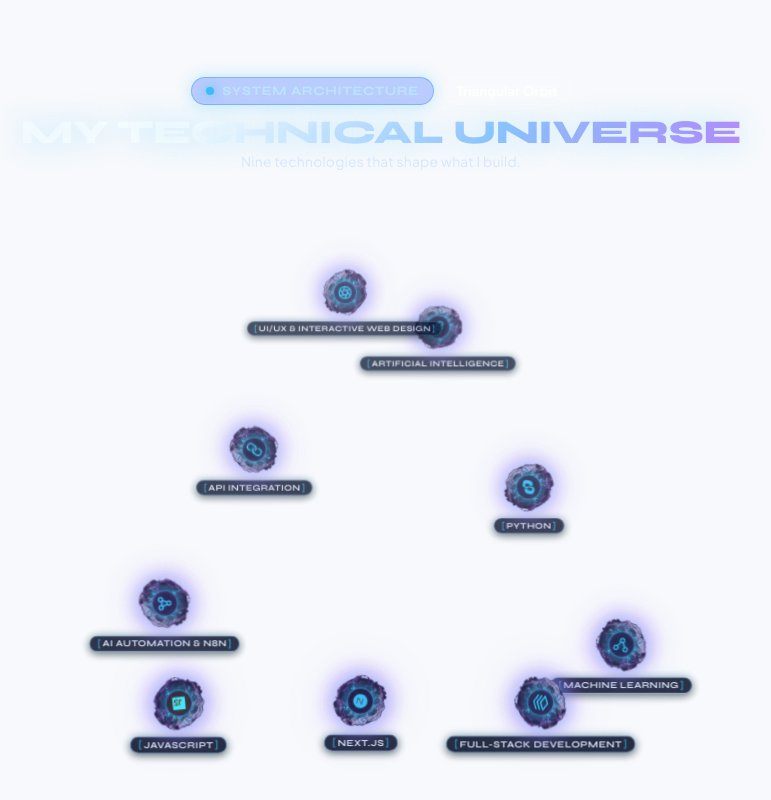
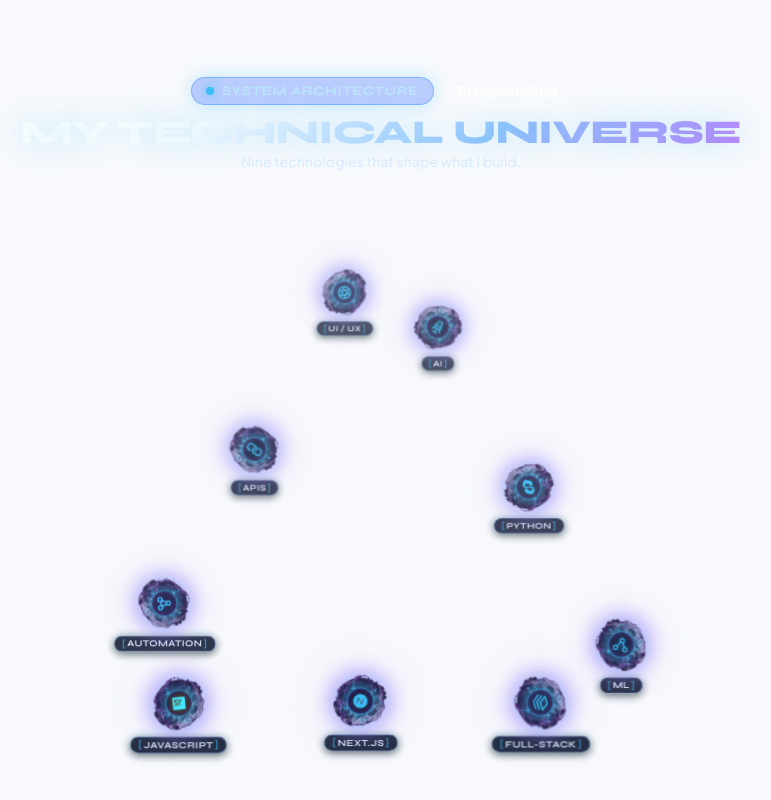
Before and after one commit to mallikarjunraopasupuleti44-ship-it/portfolio, a Next.js app: page / in a window 1280 px wide. Shown: the part 1553-2353 px from the top of the page, without its empty margins (259-1030 px from the left). Built offline with nearby package versions, Linux system fonts and the light colour scheme.

Commit message:
feat: shorten skill labels for clean, spacious display

```diff
--- a/app/page.tsx
+++ b/app/page.tsx
@@ -1038,8 +1038,8 @@
                     <!-- Orbit Stage (3D Coordinate Space centered at 0,0) -->
                     <div class="orbit-stage" id="orbitStage">
                         <!-- 9 Skill Asteroids Floating in the Universe -->
-                        <!-- 1. Artificial Intelligence (Inner Orbit) -->
-                        <div class="skill-asteroid" data-skill="ai" data-orbit="inner" role="button" tabindex="0" aria-label="Artificial Intelligence">
+                        <!-- 1. AI -->
+                        <div class="skill-asteroid" data-skill="ai" data-orbit="inner" role="button" tabindex="0" aria-label="Artificial Intelligence (AI)">
                             <div class="asteroid-mesh">
                                 <img src="/asteroid.png" alt="Asteroid" class="asteroid-rock-img" />
                                 <div class="asteroid-glow-ring"></div>
@@ -1049,7 +1049,7 @@
                                     </div>
                                 </div>
                             </div>
-                            <div class="asteroid-label font-heading"><span class="label-bracket">[</span><span>Artificial Intelligence</span><span class="label-bracket">]</span></div>
+                            <div class="asteroid-label font-heading"><span class="label-bracket">[</span><span>AI</span><span class="label-bracket">]</span></div>
                             <div class="asteroid-tooltip font-body">
                                 <span class="tooltip-category font-heading">INNER ORBIT</span>
                                 <div class="tooltip-title font-heading">Artificial Intelligence</div>
@@ -1057,7 +1057,7 @@
                             </div>
                         </div>
 
-                        <!-- 2. Python (Inner Orbit) -->
+                        <!-- 2. Python -->
                         <div class="skill-asteroid" data-skill="python" data-orbit="inner" role="button" tabindex="0" aria-label="Python">
                             <div class="asteroid-mesh">
                                 <img src="/asteroid.png" alt="Asteroid" class="asteroid-rock-img" />
@@ -1076,8 +1076,8 @@
                             </div>
                         </div>
 
-                        <!-- 3. Machine Learning (Inner Orbit) -->
-                        <div class="skill-asteroid" data-skill="ml" data-orbit="inner" role="button" tabindex="0" aria-label="Machine Learning">
+                        <!-- 3. Machine Learning (ML) -->
+                        <div class="skill-asteroid" data-skill="ml" data-orbit="inner" role="button" tabindex="0" aria-label="Machine Learning (ML)">
                             <div class="asteroid-mesh">
                                 <img src="/asteroid.png" alt="Asteroid" class="asteroid-rock-img" />
                                 <div class="asteroid-glow-ring"></div>
@@ -1087,7 +1087,7 @@
                                     </div>
                                 </div>
                             </div>
-                            <div class="asteroid-label font-heading"><span class="label-bracket">[</span><span>Machine Learning</span><span class="label-bracket">]</span></div>
+                            <div class="asteroid-label font-heading"><span class="label-bracket">[</span><span>ML</span><span class="label-bracket">]</span></div>
                             <div class="asteroid-tooltip font-body">
                                 <span class="tooltip-category font-heading">INNER ORBIT</span>
                                 <div class="tooltip-title font-heading">Machine Learning</div>
@@ -1095,7 +1095,7 @@
                             </div>
                         </div>
 
-                        <!-- 4. Full-Stack Development (Middle Orbit) -->
+                        <!-- 4. Full-Stack Development -->
                         <div class="skill-asteroid" data-skill="fullstack" data-orbit="middle" role="button" tabindex="0" aria-label="Full-Stack Development">
                             <div class="asteroid-mesh">
                                 <img src="/asteroid.png" alt="Asteroid" class="asteroid-rock-img" />
@@ -1106,7 +1106,7 @@
                                     </div>
                                 </div>
                             </div>
-                            <div class="asteroid-label font-heading"><span class="label-bracket">[</span><span>Full-Stack Development</span><span class="label-bracket">]</span></div>
+                            <div class="asteroid-label font-heading"><span class="label-bracket">[</span><span>Full-Stack</span><span class="label-bracket">]</span></div>
                             <div class="asteroid-tooltip font-body">
                                 <span class="tooltip-category font-heading">MIDDLE ORBIT</span>
                                 <div class="tooltip-title font-heading">Full-Stack Development</div>
@@ -1114,7 +1114,7 @@
                             </div>
                         </div>
 
-                        <!-- 5. Next.js (Middle Orbit) -->
+                        <!-- 5. Next.js -->
                         <div class="skill-asteroid" data-skill="nextjs" data-orbit="middle" role="button" tabindex="0" aria-label="Next.js">
                             <div class="asteroid-mesh">
                                 <img src="/asteroid.png" alt="Asteroid" class="asteroid-rock-img" />
@@ -1133,7 +1133,7 @@
                             </div>
                         </div>
 
-                        <!-- 6. JavaScript (Middle Orbit) -->
+                        <!-- 6. JavaScript -->
                         <div class="skill-asteroid" data-skill="javascript" data-orbit="middle" role="button" tabindex="0" aria-label="JavaScript">
                             <div class="asteroid-mesh">
                                 <img src="/asteroid.png" alt="Asteroid" class="asteroid-rock-img" />
@@ -1152,7 +1152,7 @@
                             </div>
                         </div>
 
-                        <!-- 7. AI Automation & n8n (Outer Orbit) -->
+                        <!-- 7. AI Automation & n8n -->
                         <div class="skill-asteroid" data-skill="automation" data-orbit="outer" role="button" tabindex="0" aria-label="AI Automation & n8n">
                             <div class="asteroid-mesh">
                                 <img src="/asteroid.png" alt="Asteroid" class="asteroid-rock-img" />
@@ -1163,7 +1163,7 @@
                                     </div>
                                 </div>
                             </div>
-                            <div class="asteroid-label font-heading"><span class="label-bracket">[</span><span>AI Automation &amp; n8n</span><span class="label-bracket">]</span></div>
+                            <div class="asteroid-label font-heading"><span class="label-bracket">[</span><span>Automation</span><span class="label-bracket">]</span></div>
                             <div class="asteroid-tooltip font-body">
                                 <span class="tooltip-category font-heading">OUTER ORBIT</span>
                                 <div class="tooltip-title font-heading">AI Automation &amp; n8n</div>
@@ -1171,7 +1171,7 @@
                             </div>
                         </div>
 
-                        <!-- 8. API Integration (Outer Orbit) -->
+                        <!-- 8. API Integration -->
                         <div class="skill-asteroid" data-skill="api" data-orbit="outer" role="button" tabindex="0" aria-label="API Integration">
                             <div class="asteroid-mesh">
                                 <img src="/asteroid.png" alt="Asteroid" class="asteroid-rock-img" />
@@ -1182,7 +1182,7 @@
                                     </div>
                                 </div>
                             </div>
-                            <div class="asteroid-label font-heading"><span class="label-bracket">[</span><span>API Integration</span><span class="label-bracket">]</span></div>
+                            <div class="asteroid-label font-heading"><span class="label-bracket">[</span><span>APIs</span><span class="label-bracket">]</span></div>
                             <div class="asteroid-tooltip font-body">
                                 <span class="tooltip-category font-heading">OUTER ORBIT</span>
                                 <div class="tooltip-title font-heading">API Integration</div>
@@ -1190,7 +1190,7 @@
                             </div>
                         </div>
 
-                        <!-- 9. UI/UX & Interactive Web Design (Outer Orbit) -->
+                        <!-- 9. UI/UX & Interactive Web Design -->
                         <div class="skill-asteroid" data-skill="uiux" data-orbit="outer" role="button" tabindex="0" aria-label="UI/UX & Interactive Web Design">
                             <div class="asteroid-mesh">
                                 <img src="/asteroid.png" alt="Asteroid" class="asteroid-rock-img" />
@@ -1201,7 +1201,7 @@
                                     </div>
                                 </div>
                             </div>
-                            <div class="asteroid-label font-heading"><span class="label-bracket">[</span><span>UI/UX &amp; Interactive Web Design</span><span class="label-bracket">]</span></div>
+                            <div class="asteroid-label font-heading"><span class="label-bracket">[</span><span>UI / UX</span><span class="label-bracket">]</span></div>
                             <div class="asteroid-tooltip font-body">
                                 <span class="tooltip-category font-heading">OUTER ORBIT</span>
                                 <div class="tooltip-title font-heading">UI/UX &amp; Interactive Web Design</div>
```
